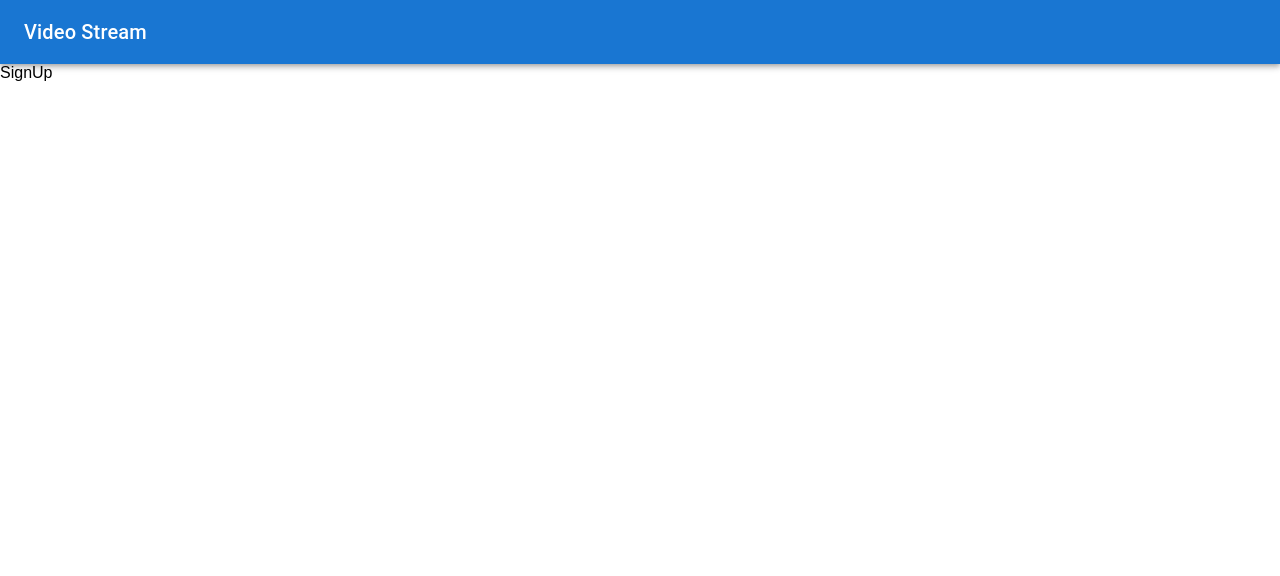
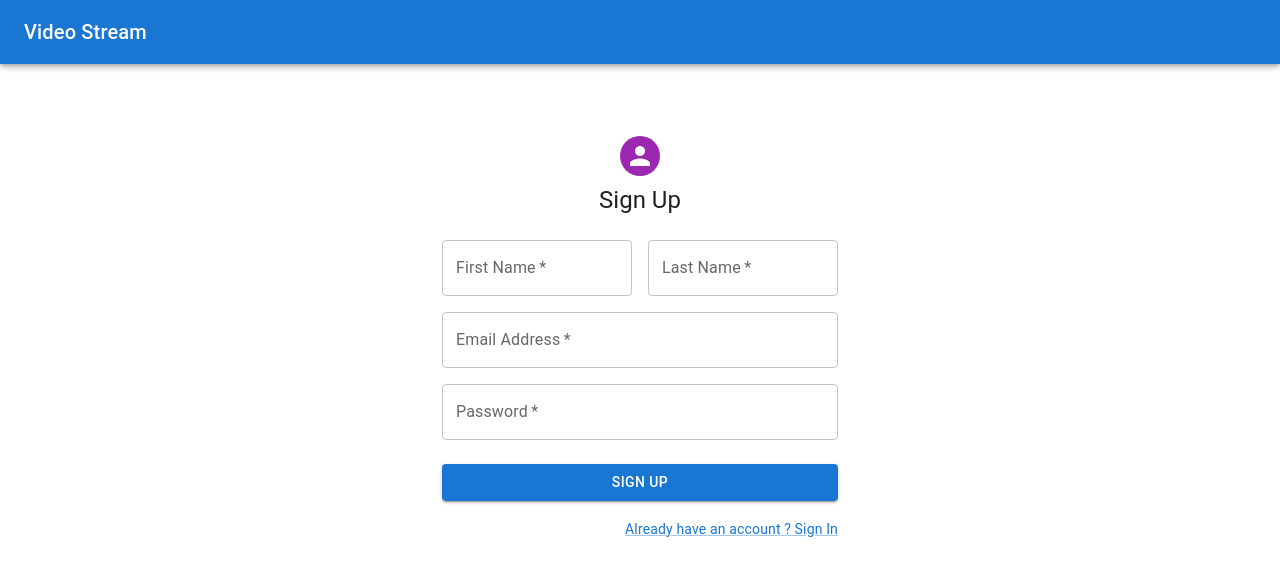
Before and after one commit to rameessiyad/video-streaming-nestjs, a React (Vite) app in the folder client/: page /signup in a window 1280 px wide. Shown: the top 576 px of the page. Built offline with nearby package versions, Linux system fonts and the light colour scheme.

Commit message:
signup ui completed

```diff
--- a/client/src/components/Auth/SignUp.jsx
+++ b/client/src/components/Auth/SignUp.jsx
@@ -1,5 +1,103 @@
+import {
+  Avatar,
+  Box,
+  Container,
+  CssBaseline,
+  TextField,
+  Typography,
+  Grid,
+  ThemeProvider,
+  createTheme,
+  Button,
+  Link,
+} from "@mui/material";
+
 const SignUp = () => {
-  return <div>SignUp</div>;
+  const theme = createTheme();
+
+  return (
+    <ThemeProvider theme={theme}>
+      <Container component="main" maxWidth="xs">
+        <CssBaseline />
+        <Box
+          sx={{
+            marginTop: 8,
+            display: "flex",
+            flexDirection: "column",
+            alignItems: "center",
+          }}
+        >
+          <Avatar sx={{ m: 1, bgcolor: "secondary.main" }} />
+          <Typography component="h1" variant="h5">
+            Sign Up
+          </Typography>
+          <Box component="form" sx={{ mt: 3 }}>
+            <Grid container spacing={2}>
+              <Grid item xs={12} sm={6}>
+                <TextField
+                  autoComplete="given-name"
+                  name="fname"
+                  required
+                  fullWidth
+                  id="fname"
+                  label="First Name"
+                />
+              </Grid>
+
+              <Grid item xs={12} sm={6}>
+                <TextField
+                  autoComplete="family-name"
+                  name="lname"
+                  required
+                  fullWidth
+                  id="lname"
+                  label="Last Name"
+                />
+              </Grid>
+
+              <Grid item xs={12}>
+                <TextField
+                  autoComplete="email"
+                  name="email"
+                  required
+                  fullWidth
+                  id="email"
+                  label="Email Address"
+                  type="email"
+                />
+              </Grid>
+
+              <Grid item xs={12}>
+                <TextField
+                  name="email"
+                  required
+                  fullWidth
+                  id="password"
+                  label="Password"
+                  type="password"
+                />
+              </Grid>
+            </Grid>
+            <Button
+              type="submit"
+              variant="contained"
+              fullWidth
+              sx={{ mt: 3, mb: 2 }}
+            >
+              Sign Up
+            </Button>
+            <Grid container justifyContent="flex-end">
+              <Grid item>
+                <Link href="/" variant="body2">
+                  Already have an account ? Sign In
+                </Link>
+              </Grid>
+            </Grid>
+          </Box>
+        </Box>
+      </Container>
+    </ThemeProvider>
+  );
 };
 
 export default SignUp;
```
